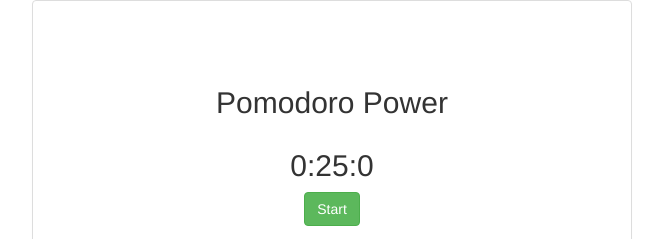
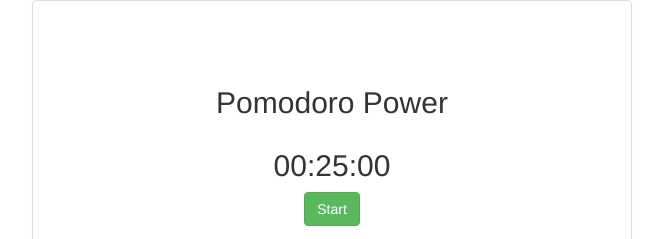
Before and after one commit to n-kimberly/ChainRXN, a React (Create React App) app: page / in a window 1280 px wide. Shown: the top 239 px of the page, without its empty margins (308-971 px from the left). Built offline with nearby package versions, Linux system fonts and the light colour scheme.

Commit message:
Render TimerDisplay Properly
* Create leftPad function that spits out extra 0 when val < 10
* Incorporate function in display

```diff
--- a/src/Timer/TimerDisplay/components/TimerDisplay.jsx
+++ b/src/Timer/TimerDisplay/components/TimerDisplay.jsx
@@ -1,9 +1,19 @@
 import React from 'react';
+
+const leftPad = (val) => {
+    if (val < 10) {
+        return '0' + val;
+    } else {
+        return val;
+    }
+}
 
 const TimerDisplay = (props) => (
     <div className = "row" >
         <h2 class = "text-center">
-            {props.currentTime.get('hours')}:{props.currentTime.get('minutes')}:{props.currentTime.get('seconds')}
+            {leftPad(props.currentTime.get('hours'))}
+            :{leftPad(props.currentTime.get('minutes'))}
+            :{leftPad(props.currentTime.get('seconds'))}
         </h2>
     </div>
 );
```
